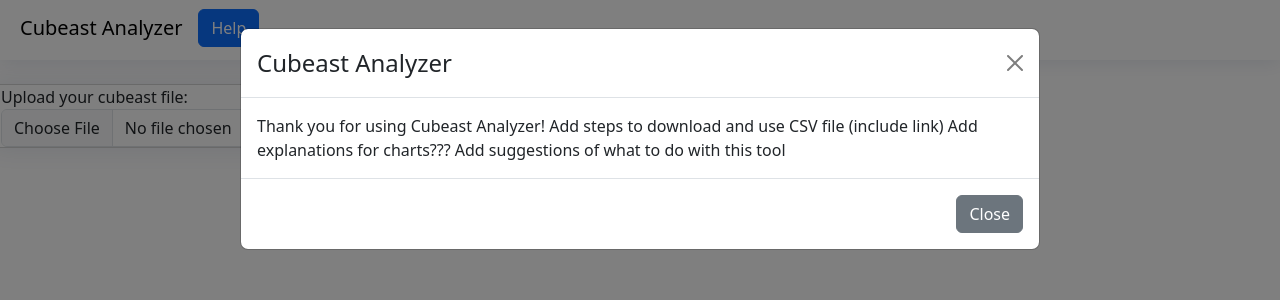
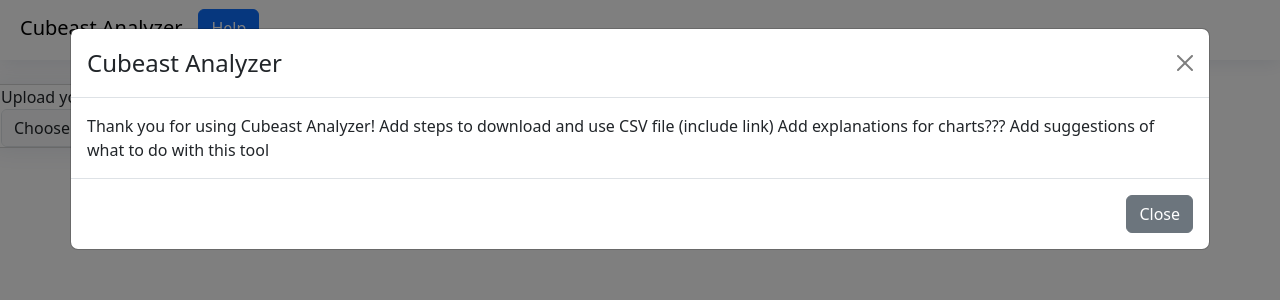
Before and after one commit to cuberplus/cubeastanalyzer, a React (Create React App) app: page / in a window 1280 px wide. Both pictures are taken after a click on the button "Help". Shown: the top 300 px of the page. Built offline with nearby package versions, Linux system fonts and the light colour scheme.

Commit message:
Made modal bigger

```diff
--- a/src/Components/FileInput.tsx
+++ b/src/Components/FileInput.tsx
@@ -50,7 +50,7 @@ export class FileInput extends React.Component<FileInputProps, FileInputState> {
                 <Modal
                     show={this.state.showHelpModal}
                     onHide={() => { this.closeButtonClicked() }}
-                    size="lg"
+                    size="xl"
                 >
                     <Modal.Header closeButton>
                         <Modal.Title>Cubeast Analyzer</Modal.Title>
```
